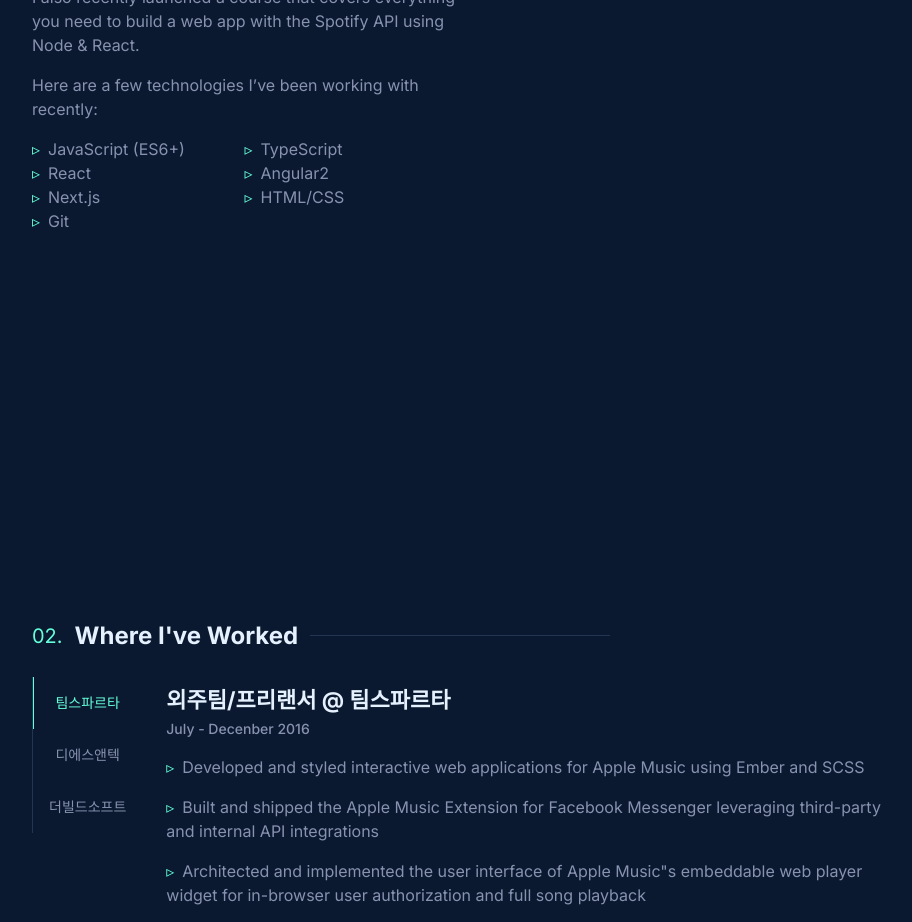
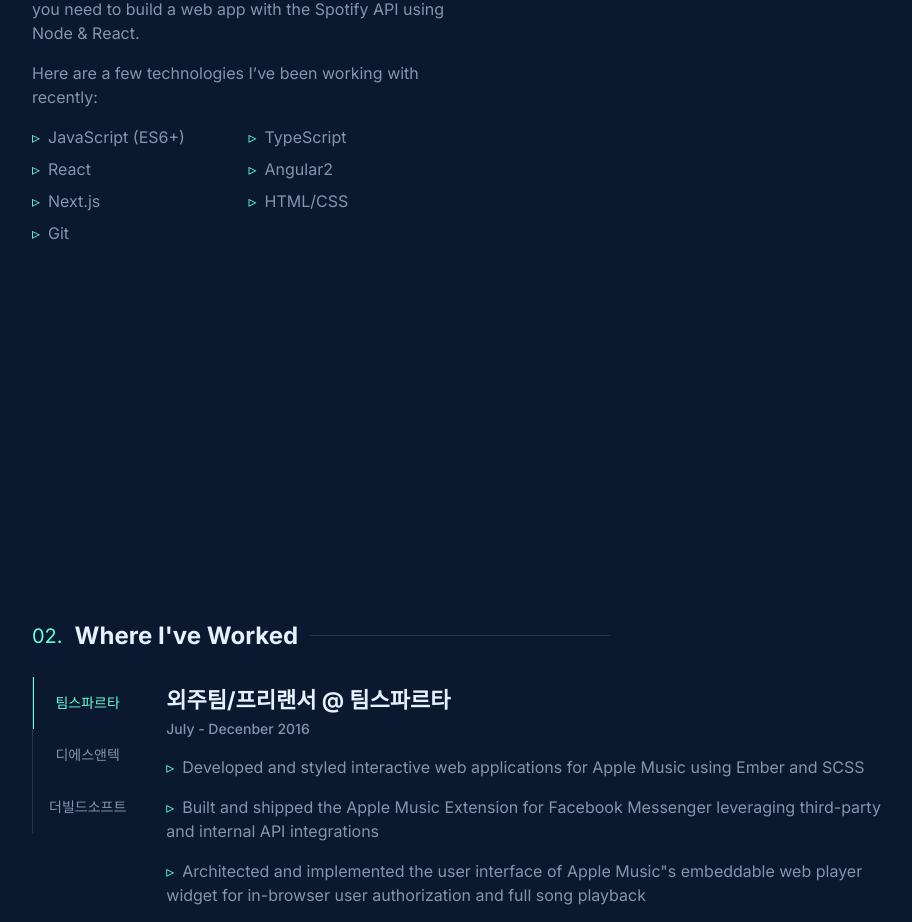
Before and after one commit to heondeam/shlee-resume, a Next.js app: page / in a window 1280 px wide. Shown: the part 1280-2202 px from the top of the page, without its empty margins (183-1095 px from the left). Built offline with nearby package versions, Linux system fonts and the light colour scheme.

Commit message:
styles: add variants

```diff
--- a/components/list/unorder-list.tsx
+++ b/components/list/unorder-list.tsx
@@ -4,9 +4,10 @@ import P1 from '@components/typography/p1'
 import { cn } from '@utils/utils'
 import { VariantProps, cva } from 'class-variance-authority'
 
-const unorderedListVariants = cva('grid text-slate', {
+const unorderedListVariants = cva('grid text-slate gap-2', {
   variants: {
     cols: {
+      1: 'grid-cols-1',
       2: 'grid-cols-2',
       3: 'grid-cols-3',
       4: 'grid-cols-4'
```
